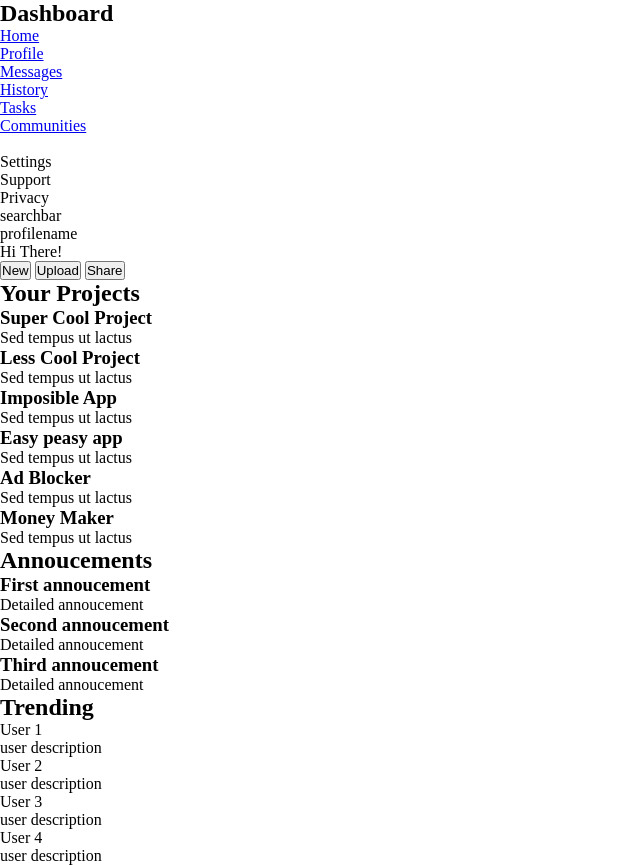
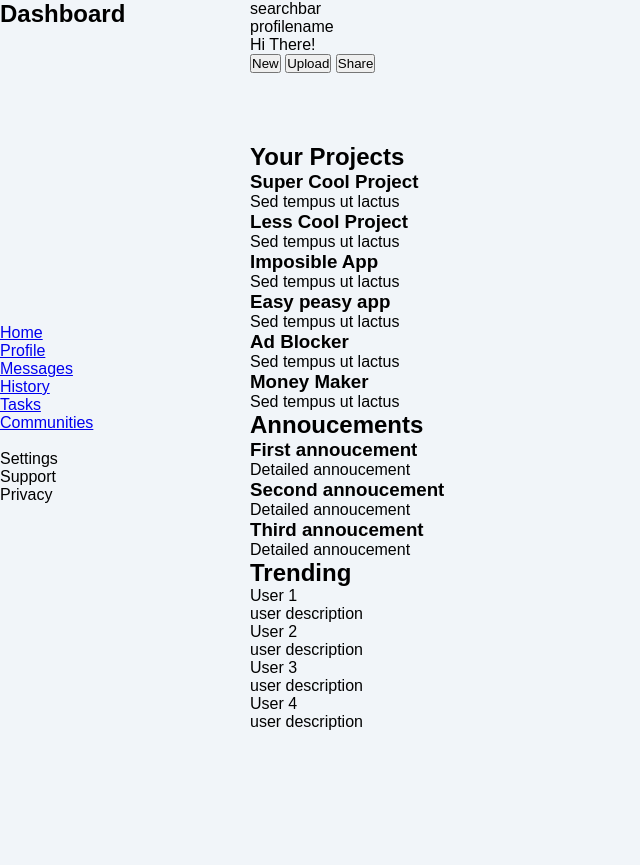
Before and after one commit to spadaivan/dashboard0, a plain HTML site: page index-test.html in a window 1280 px wide. Shown: the whole page, without its empty margins (0-640 px from the left). After the commit the page ends 800 px from the top, so only its background shows below. Drawn offline with Linux system fonts and the light colour scheme.

Commit message:
dashboard drafts

```diff
--- a/index2.html
+++ b/index-test.html
@@ -4,12 +4,12 @@
     <meta charset="UTF-8">
     <meta name="viewport" content="width=device-width, initial-scale=1.0">
     <title>Document</title>
-    <link rel="stylesheet" href="style2.css">
+    <link rel="stylesheet" href="style-test.css">
 </head>
 <body>
     <div class="sidebar">
         <h2>Dashboard</h2>
-        <ul>
+        <ul class="siderbar-links">
             <li><a href="#">Home</a></li>
             <li><a href="#">Profile</a></li>
             <li><a href="#">Messages</a></li>
@@ -24,7 +24,7 @@
     </div>
     <div class="header">
         <div class="topheader">
-            <div class="searchbard">searchbar</div>
+            <div class="searchbar">searchbar</div>
             <div class="profile">profilename</div>
         </div>
         <div class="salute">Hi There!</div>
--- /dev/null
+++ b/style-test.css
@@ -0,0 +1,31 @@
+* {
+    padding: 0;
+    margin: 0;
+    box-sizing: border-box;
+    font-family: sans-serif;
+}
+
+body {
+    display: grid;
+    grid-template-columns: 250px 1fr;
+    height: 100vh;
+    background: #f1f5f9;
+}
+
+.sidebar {
+    display: grid;
+    grid-row: 1 / 3;
+}
+
+.sidebar-links {
+    display: flex;
+    flex-direction: column;
+}
+
+.header {
+
+}
+
+.container{
+
+}
--- a/style2.css
+++ /dev/null
@@ -1,4 +0,0 @@
-* {
-    padding: 0;
-    margin: 0;
-}
```
